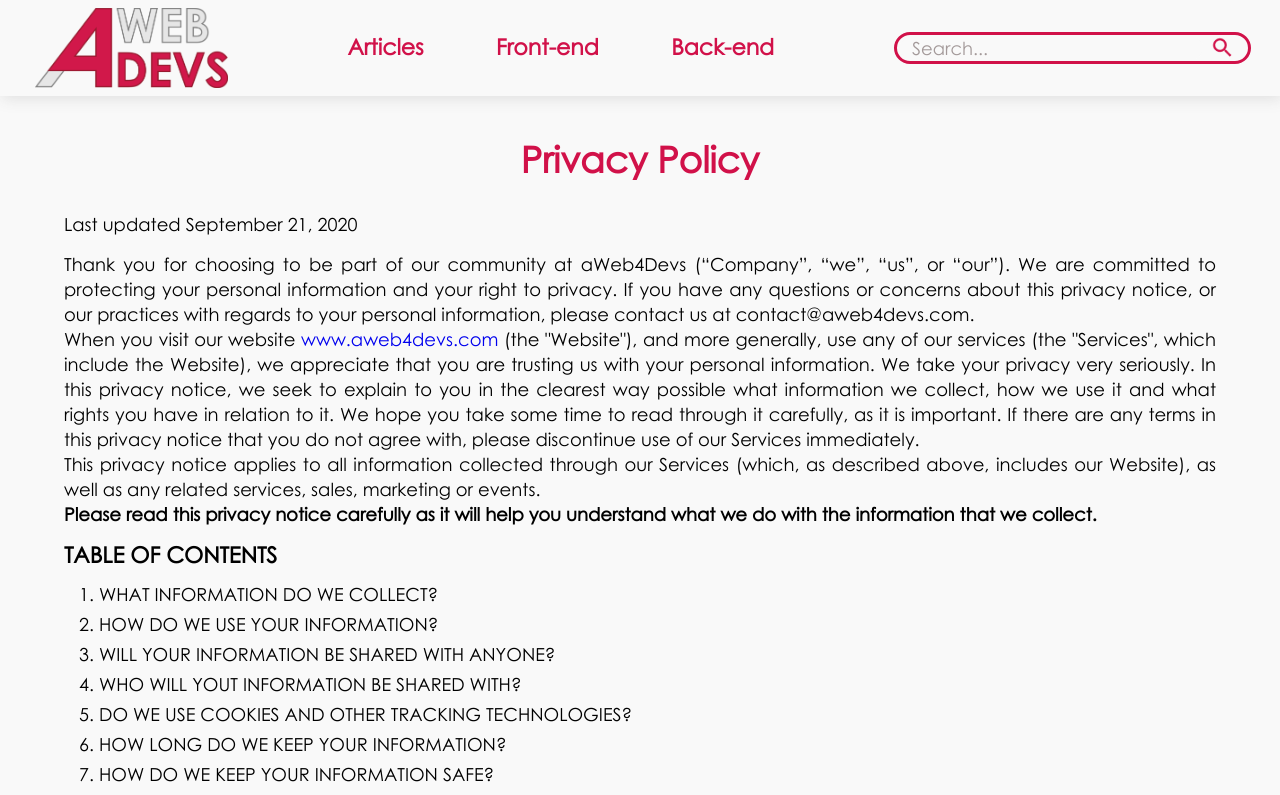
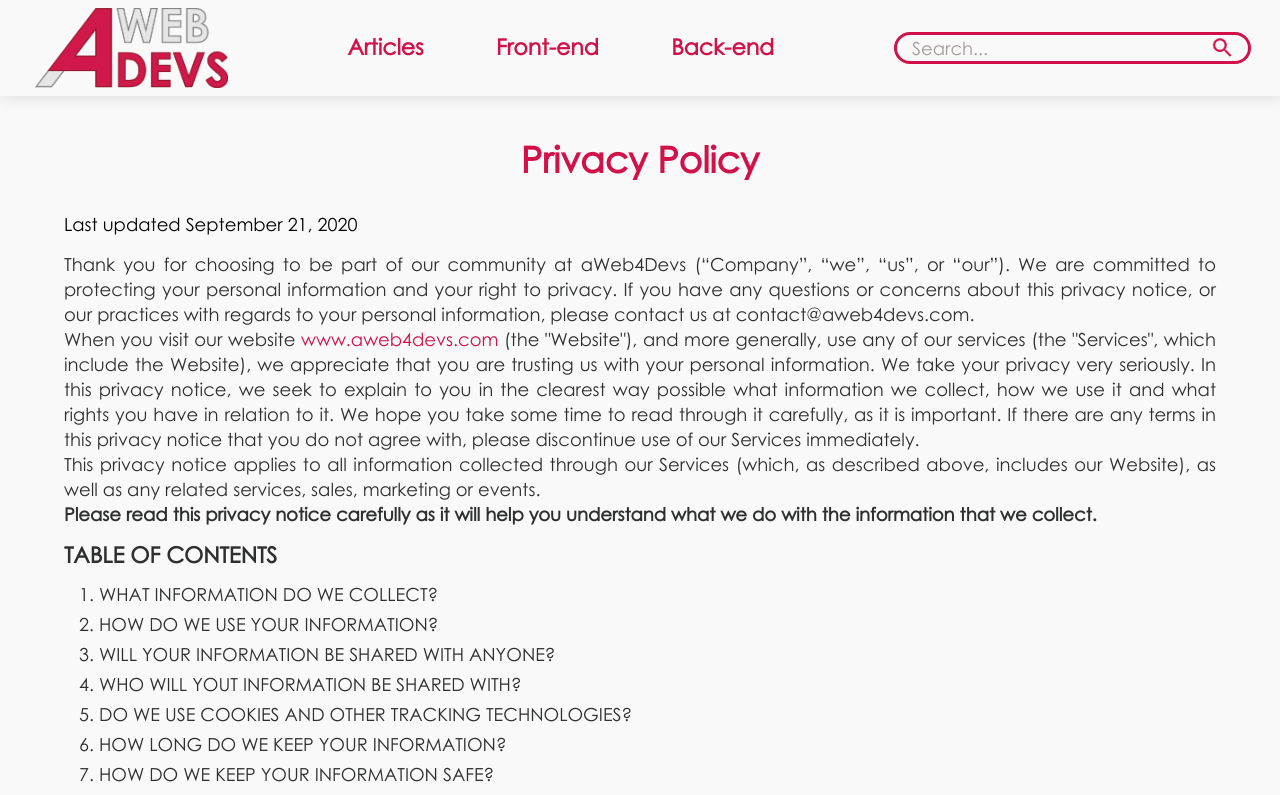
Before and after one commit to wilfredo-loreto/aWeb4Devs, a Next.js app: page /privacy-policy in a window 1280 px wide. Shown: the top 795 px of the page. Built offline with nearby package versions, Linux system fonts and the light colour scheme.

Commit message:
last fixes before the first push to master

```diff
--- a/components/PrivacyPolicyContent.module.scss
+++ b/components/PrivacyPolicyContent.module.scss
@@ -12,9 +12,13 @@
         text-align: center;
         margin-bottom: 40px;
     }
+   .text,h5,h6,li{
+       color:$black;
+   }
 
     .text,h5,h6{
         margin: 15px 0;
+
     }
     h5,h6{
         @include fontSize(subtitle);
@@ -25,4 +29,10 @@
             margin:5px 0;
         }
     }
+    a{
+        color:$main-color;
+        &:hover{
+            text-decoration: underline;
+        }
+    }
 }
```
